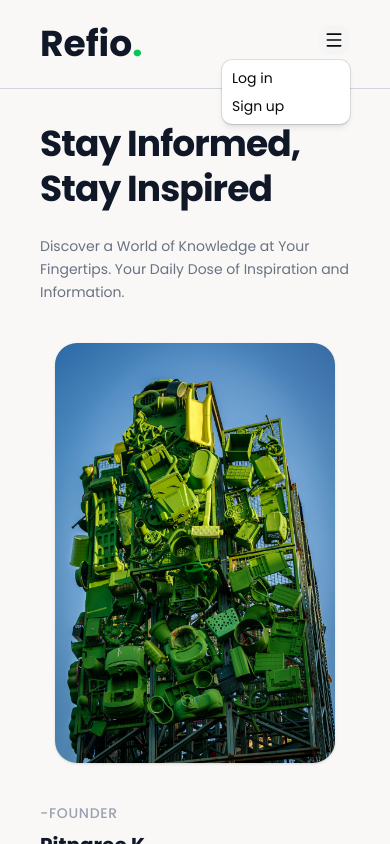
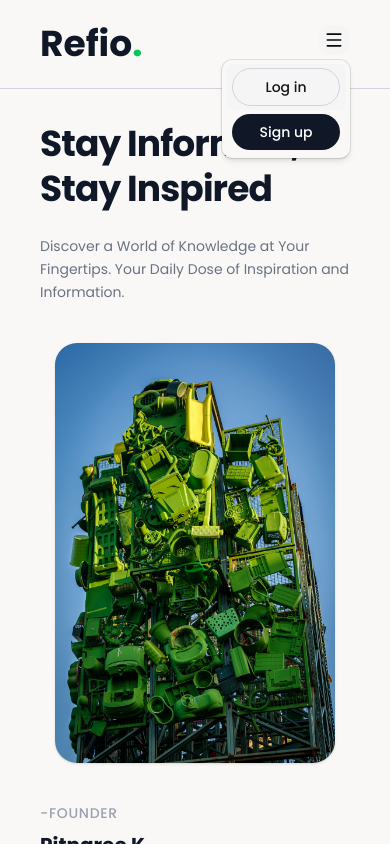
Before and after one commit to pitnarii/refio-blog, a React (Vite) app: page / in a window 390 px wide. Both pictures are taken after a click on the button 334 px from the left and 40 px from the top of the page. Shown: the top 844 px of the page. Built offline with nearby package versions, Linux system fonts and the light colour scheme.

Commit message:
styling: edit nav bar dropdown

```diff
--- a/src/components/Navbar.jsx
+++ b/src/components/Navbar.jsx
@@ -38,9 +38,16 @@ export default function Navbar() {
           >
             <Menu className="size-5" />
           </DropdownMenuTrigger>
-          <DropdownMenuContent align="end">
-            <DropdownMenuItem>Log in</DropdownMenuItem>
-            <DropdownMenuItem>Sign up</DropdownMenuItem>
+          <DropdownMenuContent align="end" className="bg-[#F9F8F6]">
+            <DropdownMenuItem>
+            <button
+              type="button" className="w-full rounded-full border border-gray-300 px-6 py-2 text-m font-medium text-gray-900 transition-colors hover:text-gray-500"
+            >Log in</button>
+            </DropdownMenuItem>
+            <DropdownMenuItem>
+              <button
+                 type="button" className="w-full rounded-full bg-gray-900 px-6 py-2 text-m font-medium text-white hover:bg-gray-700 transition-color">Sign up</button>
+            </DropdownMenuItem>
           </DropdownMenuContent>
         </DropdownMenu>
       </div>
```
